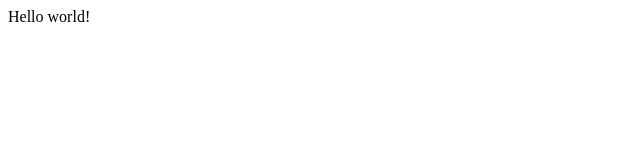
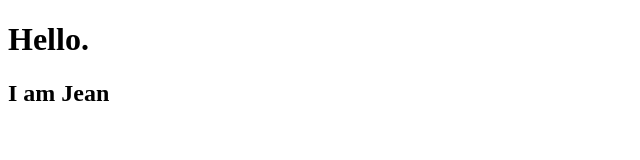
Before and after one commit to FPDPanda/Portfolio, a Gatsby site: page / in a window 1280 px wide. Shown: the whole page, without its empty margins (0-640 px from the left). Built offline with nearby package versions, Linux system fonts and the light colour scheme; Gatsby itself is replaced by a stand-in of ours.

Commit message:
Update index.js

```diff
--- a/src/pages/index.js
+++ b/src/pages/index.js
@@ -1,5 +1,12 @@
 import React from "react"
 
-export default function Home() {
-  return <div>Hello world!</div>
+const landing_page = () => {
+  return (
+    <div>
+        <h1>Hello.</h1>
+        <h2>I am Jean</h2>
+    </div>
+  )
 }
+
+export default landing_page
```
